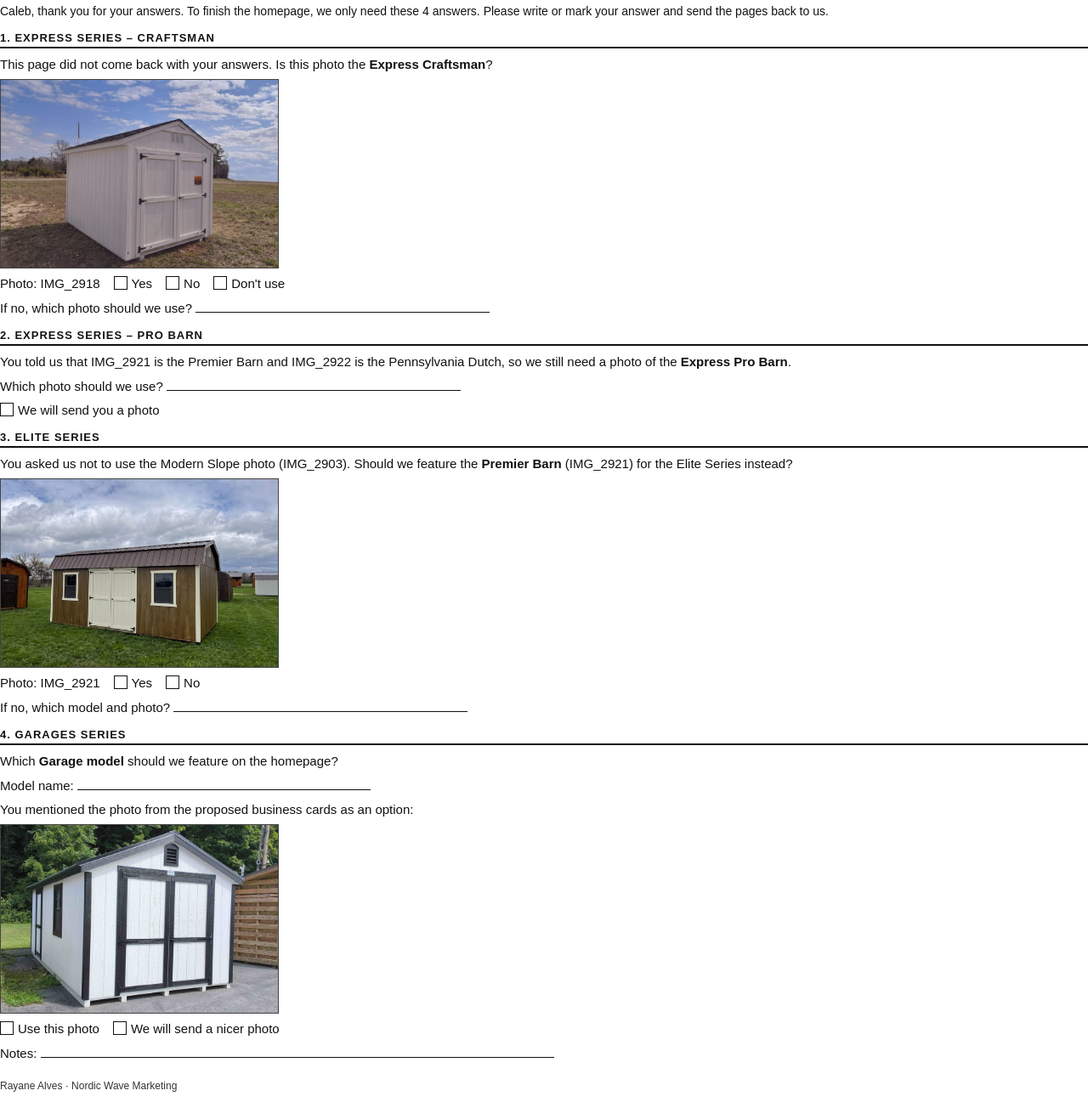
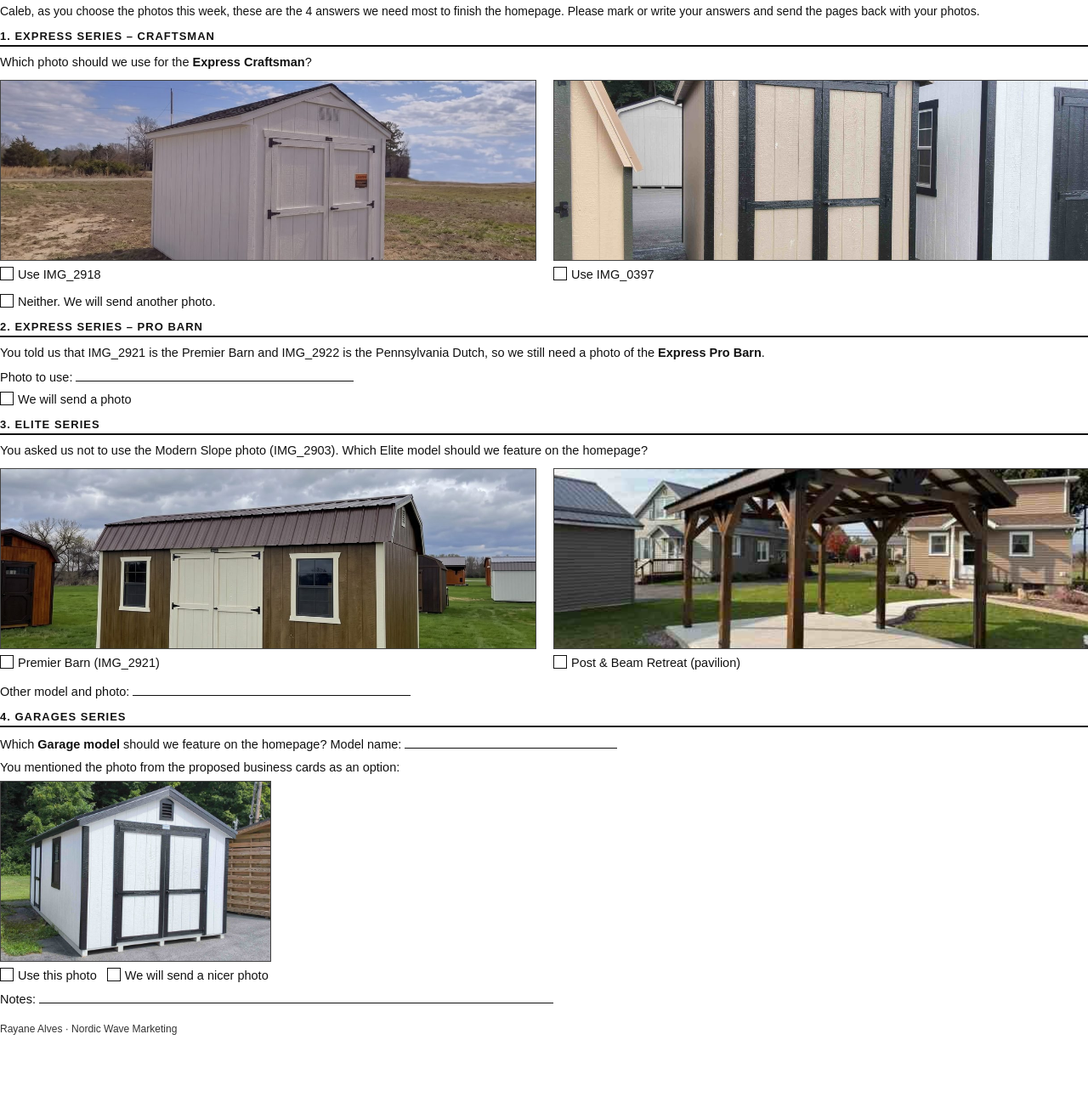
Before and after one commit to Rayanealves-hue/Teste-, a plain HTML site: page para-o-caleb/perguntas-home/doc.html in a window 1280 px wide. Shown: the part 27-1324 px from the top of the page at 85% size. After the commit the page ends 1255 px from the top, so only its background shows below. Drawn offline with Linux system fonts and the light colour scheme.

Commit message:
Update homepage questions PDF with new photo options
Co-Authored-By: Claude Opus 5.5 <noreply@anthropic.com>
Claude-Session: https://claude.ai/code/session_01EwQrJTWgawr1vmn2DhqqZf

```diff
--- a/para-o-caleb/perguntas-home/doc.html
+++ b/para-o-caleb/perguntas-home/doc.html
@@ -1,43 +1,49 @@
 <!doctype html><html><head><meta charset="utf-8"><style>
-@page{size:letter;margin:0.55in 0.6in}
+@page{size:letter;margin:0.5in 0.6in}
 body{font-family:Arial,Helvetica,sans-serif;color:#111;margin:0}
 h1{font-size:21px;margin:0 0 6px}
-p{font-size:14px;line-height:1.45;margin:0 0 10px}
-.series{font-size:13px;font-weight:bold;letter-spacing:1px;text-transform:uppercase;border-bottom:2px solid #111;padding-bottom:3px;margin:14px 0 8px}
-.q{font-size:15px;margin:7px 0;line-height:1.4}
-img{width:3.4in;height:2.3in;object-fit:cover;border:1px solid #444;display:block;margin:6px 0}
-.box{display:inline-block;width:14px;height:14px;border:1.6px solid #111;vertical-align:-2px;margin:0 5px 0 16px}
-.line{display:inline-block;border-bottom:1.4px solid #111;width:3.6in;height:16px}
-.full{width:6.9in}
+p{font-size:14px;line-height:1.45;margin:0 0 8px}
+.series{font-size:13px;font-weight:bold;letter-spacing:1px;text-transform:uppercase;border-bottom:2px solid #111;padding-bottom:3px;margin:12px 0 8px}
+.q{font-size:14.5px;margin:6px 0;line-height:1.4}
+.row{display:flex;gap:22px}
+.row>div{flex:1}
+img{width:100%;height:2.2in;object-fit:cover;border:1px solid #444;display:block;margin:4px 0}
+.one{width:3.3in}
+.box{display:inline-block;width:14px;height:14px;border:1.6px solid #111;vertical-align:-2px;margin:0 5px 0 12px}
+.box.f{margin-left:0}
+.line{display:inline-block;border-bottom:1.4px solid #111;width:3.4in;height:16px}
 .brk{break-before:page}
-.foot{font-size:12px;color:#333;margin-top:20px}
+.foot{font-size:12px;color:#333;margin-top:16px}
 </style></head><body>
 <h1>Classic Shed Builders – Homepage Photos</h1>
-<p>Caleb, thank you for your answers. To finish the homepage, we only need these 4 answers. Please write or mark your answer and send the pages back to us.</p>
+<p>Caleb, as you choose the photos this week, these are the 4 answers we need most to finish the homepage. Please mark or write your answers and send the pages back with your photos.</p>
 
 <div class="series">1. Express Series – Craftsman</div>
-<div class="q">This page did not come back with your answers. Is this photo the <b>Express Craftsman</b>?</div>
-<img src="IMG_2918.jpg">
-<div class="q">Photo: IMG_2918<span class="box"></span>Yes<span class="box"></span>No<span class="box"></span>Don't use</div>
-<div class="q">If no, which photo should we use? <span class="line"></span></div>
+<div class="q">Which photo should we use for the <b>Express Craftsman</b>?</div>
+<div class="row">
+<div><img src="IMG_2918.jpg"><div class="q"><span class="box f"></span>Use IMG_2918</div></div>
+<div><img src="IMG_0397.jpg"><div class="q"><span class="box f"></span>Use IMG_0397</div></div>
+</div>
+<div class="q"><span class="box f"></span>Neither. We will send another photo.</div>
 
 <div class="series">2. Express Series – Pro Barn</div>
 <div class="q">You told us that IMG_2921 is the Premier Barn and IMG_2922 is the Pennsylvania Dutch, so we still need a photo of the <b>Express Pro Barn</b>.</div>
-<div class="q">Which photo should we use? <span class="line"></span></div>
-<div class="q"><span class="box" style="margin-left:0"></span>We will send you a photo</div>
+<div class="q">Photo to use: <span class="line"></span></div>
+<div class="q"><span class="box f"></span>We will send a photo</div>
 
 <div class="series brk">3. Elite Series</div>
-<div class="q">You asked us not to use the Modern Slope photo (IMG_2903). Should we feature the <b>Premier Barn</b> (IMG_2921) for the Elite Series instead?</div>
-<img src="IMG_2921.jpg">
-<div class="q">Photo: IMG_2921<span class="box"></span>Yes<span class="box"></span>No</div>
-<div class="q">If no, which model and photo? <span class="line"></span></div>
+<div class="q">You asked us not to use the Modern Slope photo (IMG_2903). Which Elite model should we feature on the homepage?</div>
+<div class="row">
+<div><img src="IMG_2921.jpg"><div class="q"><span class="box f"></span>Premier Barn (IMG_2921)</div></div>
+<div><img src="pavilion.jpg"><div class="q"><span class="box f"></span>Post &amp; Beam Retreat (pavilion)</div></div>
+</div>
+<div class="q">Other model and photo: <span class="line"></span></div>
 
 <div class="series">4. Garages Series</div>
-<div class="q">Which <b>Garage model</b> should we feature on the homepage?</div>
-<div class="q">Model name: <span class="line"></span></div>
+<div class="q">Which <b>Garage model</b> should we feature on the homepage? Model name: <span class="line" style="width:2.6in"></span></div>
 <div class="q">You mentioned the photo from the proposed business cards as an option:</div>
-<img src="card-photo.jpg">
-<div class="q"><span class="box" style="margin-left:0"></span>Use this photo<span class="box"></span>We will send a nicer photo</div>
+<img class="one" src="card-photo.jpg">
+<div class="q"><span class="box f"></span>Use this photo<span class="box"></span>We will send a nicer photo</div>
 <div class="q">Notes: <span class="line" style="width:6.3in"></span></div>
 <p class="foot">Rayane Alves · Nordic Wave Marketing</p>
 </body></html>
```
Also changed, not shown: para-o-caleb/perguntas-home/IMG_0397.jpg (added), para-o-caleb/perguntas-home/pavilion.jpg (added), 1 other file.
